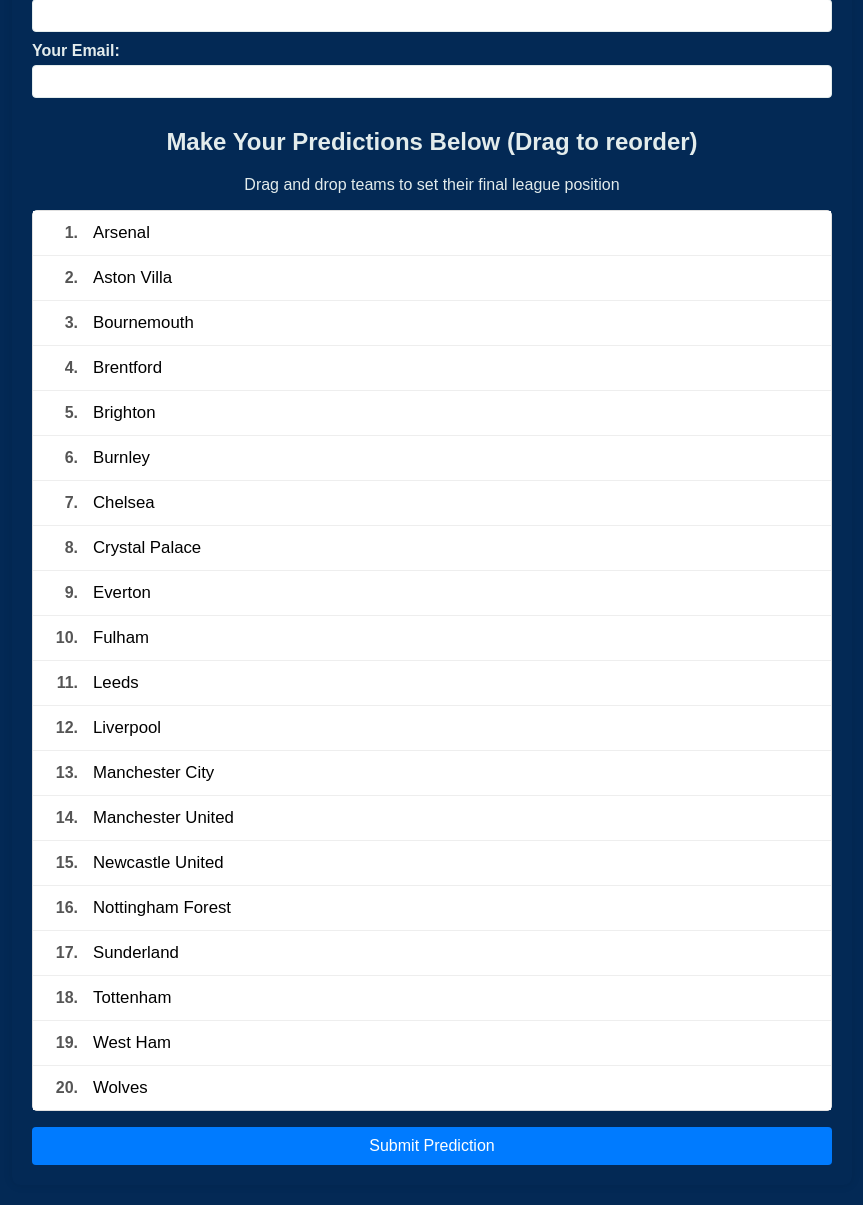
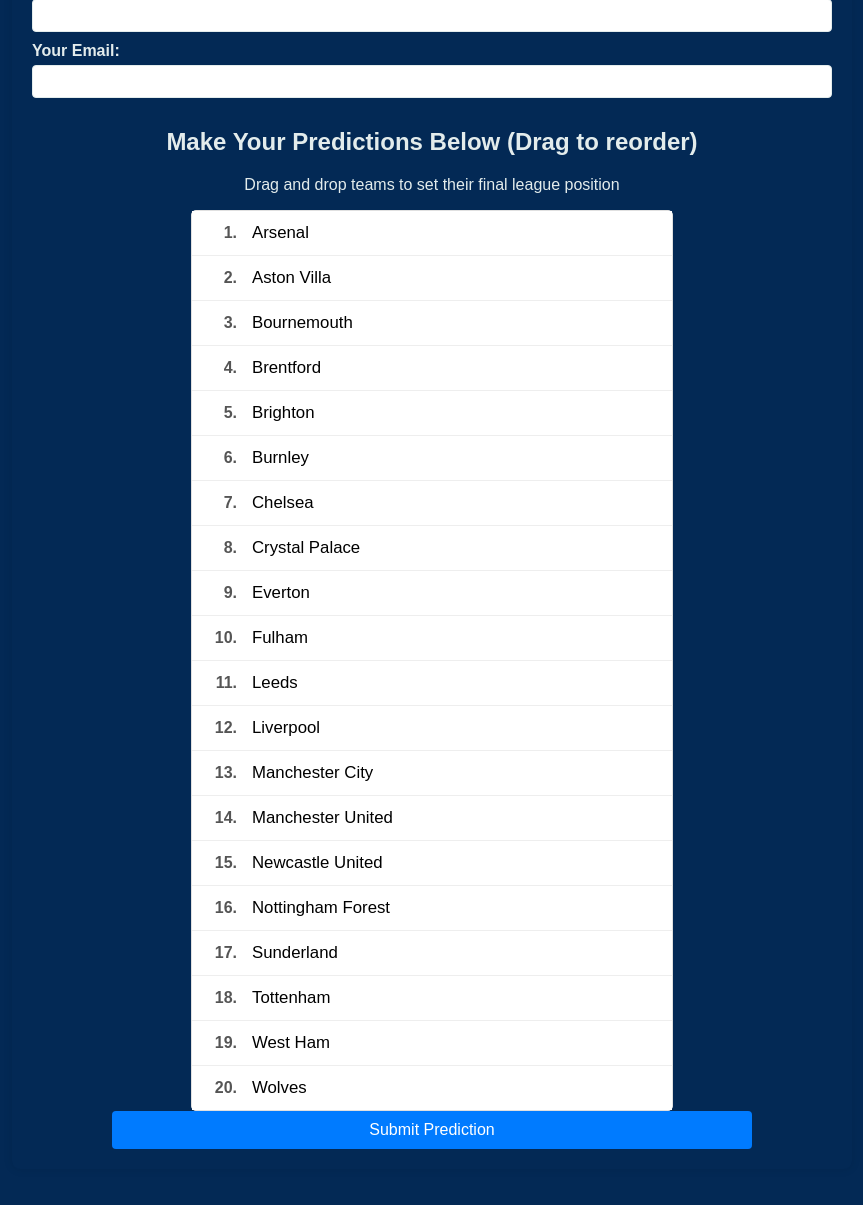
Before and after one commit to jaredvanharn98/premier-league-predictions, a Flask app: page / in a window 1280 px wide. Shown: the part 144-1349 px from the top of the page, without its empty margins (208-1071 px from the left). After the commit the page ends 1293 px from the top, so only its background shows below. Run offline with Flask 3, Linux system fonts and the light colour scheme; some libraries are stand-ins or nearby versions.

Commit message:
graphics v2

```diff
--- a/static/style.css
+++ b/static/style.css
@@ -21,6 +21,12 @@
     text-align: center;
     color: #e3ecec;
 }
+
+ul {
+    width: 60%;
+    margin: 0 auto;
+}
+
 .user-details, .team-list {
     margin-bottom: 20px;
 }
@@ -54,7 +60,7 @@
 }
 button {
     display: block;
-    width: 100%;
+    width: 80%;
     padding: 10px;
     background-color: #007bff;
     color: white;
@@ -62,6 +68,7 @@
     border-radius: 4px;
     font-size: 16px;
     cursor: pointer;
+    margin: 0 auto;
 }
 button:hover {
     background-color: #0056b3;
```
